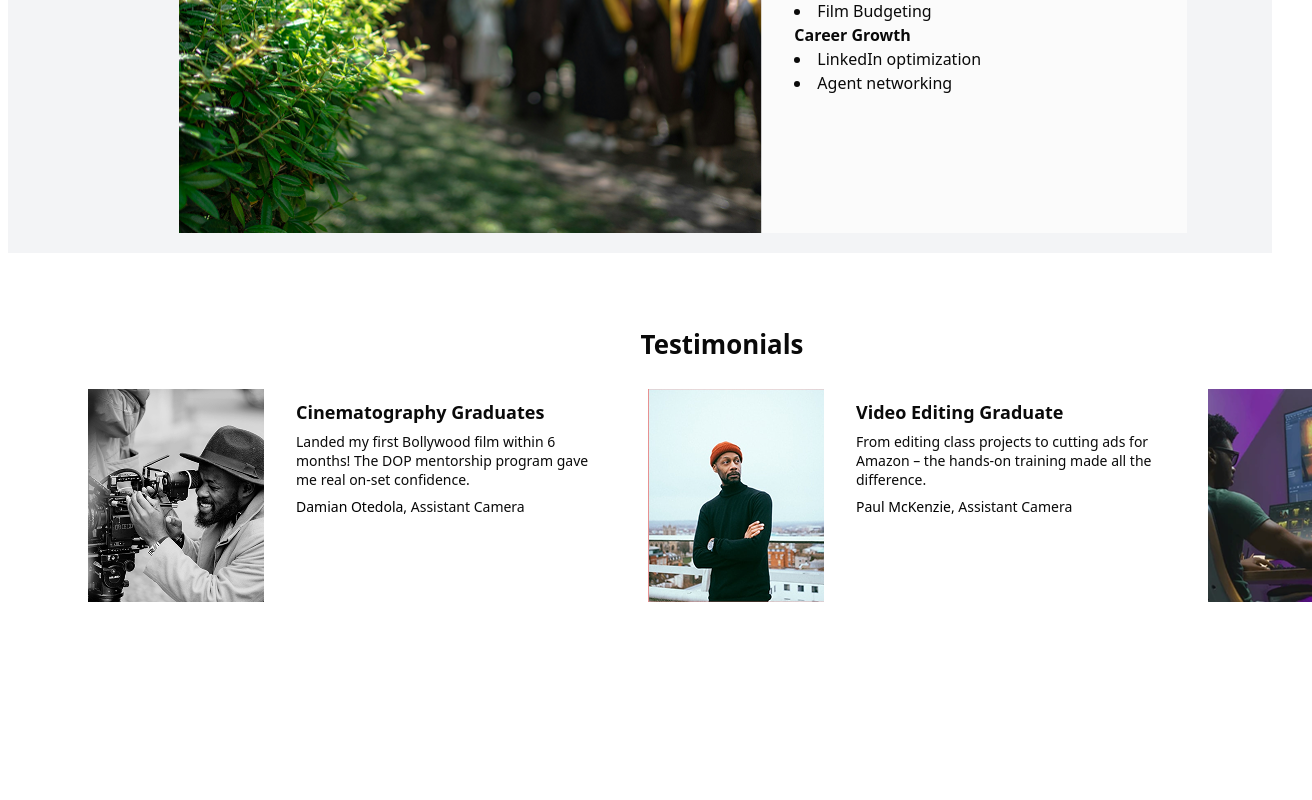
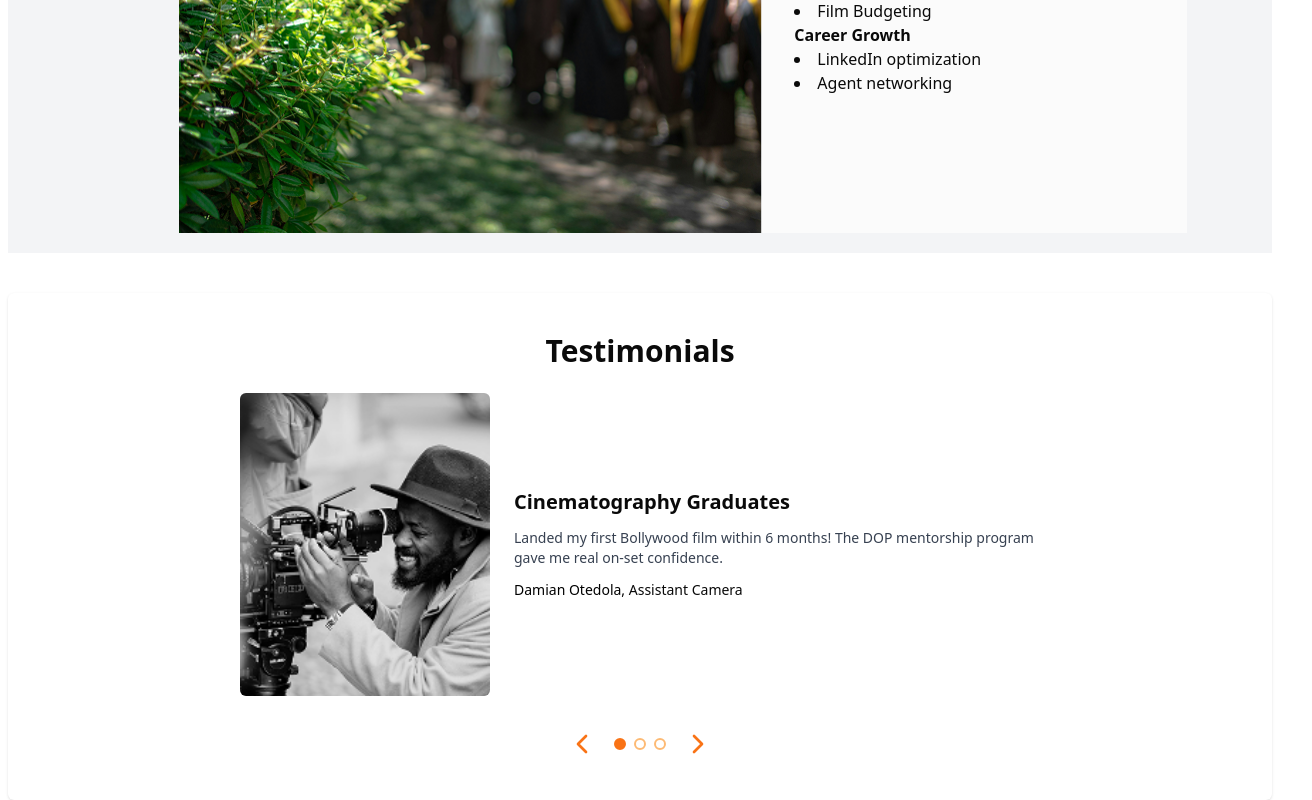
Before and after one commit to cyberrspace/lenscrewapp, a Next.js app: page / in a window 1280 px wide. Shown: the part 3135-3935 px from the top of the page, 1312 px wide, since content can reach past the window. Before the commit the page ends 3814 px from the top, so only its background shows below. Built offline with nearby package versions, Linux system fonts and the light colour scheme.

Commit message:
lenscrew work update

```diff
--- a/src/components/Testimonial.tsx
+++ b/src/components/Testimonial.tsx
@@ -1,82 +1,96 @@
-import React from 'react';
+'use client';
+import React, { useState } from 'react';
 import Image from 'next/image';
+import { ChevronLeft, ChevronRight } from 'lucide-react';
+
+const testimonials = [
+  {
+    image: '/cimenaphoto-bg.png',
+    title: 'Cinematography Graduates',
+    text: 'Landed my first Bollywood film within 6 months! The DOP mentorship program gave me real on-set confidence.',
+    name: 'Damian Otedola,',
+    role: 'Assistant Camera',
+  },
+  {
+    image: '/cimenablack-bg.png',
+    title: 'Video Editing Graduate',
+    text: 'From editing class projects to cutting ads for Amazon – the hands-on training made all the difference.',
+    name: 'Paul McKenzie,',
+    role: 'Video Editor',
+  },
+  {
+    image: '/cimenatech-bg.png',
+    title: 'Sound Design Graduate',
+    text: 'Mixing and mastering became second nature. The course got me freelance-ready!',
+    name: 'Aisha Bello,',
+    role: 'Sound Editor',
+  },
+
+];
 
 const Testimonial = () => {
+  const [currentIndex, setCurrentIndex] = useState(0);
+
+  const goToPrevious = () => {
+    setCurrentIndex((prev) => (prev === 0 ? testimonials.length - 1 : prev - 1));
+  };
+
+  const goToNext = () => {
+    setCurrentIndex((prev) => (prev === testimonials.length - 1 ? 0 : prev + 1));
+  };
+
+  const { image, title, text, name, role } = testimonials[currentIndex];
 
   return (
-    <div className='w-full max-w-[320px] h-[180px] sm:max-w-[640px] sm:h-[240px] md:max-w-[900px] md:h-[300px] lg:max-w-[1264px] lg:h-[386px] ml-12 mt-10
+    <div className="w-full max-w-[1264px] mx-auto mt-10 px-4 bg-white py-10 rounded-md shadow">
+      <div className="flex flex-col items-center text-center">
+        <h2 className="text-2xl sm:text-3xl font-bold mb-6">Testimonials</h2>
 
-  bg-white'>
+        {/* Content */}
+        <div className="flex flex-col sm:flex-row items-center justify-center gap-6">
+          <div className="w-full max-w-[300px] sm:max-w-[250px]">
+            <Image
+              src={image}
+              alt={title}
+              width={300}
+              height={200}
+              className="rounded-md w-full h-auto object-cover"
+            />
+          </div>
 
-      <div className='flex flex-col items-center justify-center text-center '>
-        <h2 className='w-[143px] h-[31px] text-[25.85px] font-bold p-8'>Testimonials</h2>
-      </div>
-
-      <div className='flex flex-row items-center justify-center mt-8 space-x-96 '>
-
-        <div className=" w-[full] h-[250px] ml-[20px] sm:w-[150px] sm:h-[180px] sm:ml-[40px] md:w-[176px] md:h-[213px]  flex flex-row space-x-8   ">
-
-           <Image
-              src="/cimenaphoto-bg.png"
-              alt="Cinemaphoto Background"
-              width={800}
-              height={400}
-              style={{ objectFit: 'cover', width: '100%' }}
-            />
-
-
-        <div className=" max-w-[700px] sm:max-w-[600px] flex flex-col space-y-2 w-[1750px] mt-3">
-            <h1 className="text-lg font-bold leading-tight w-full text-[17.26px] ">Cinematography Graduates</h1>
-            <p className="text-sm leading-snug w-[315px] text-[8.62px]">
-              Landed my first Bollywood film within 6 months! The DOP mentorship program gave me real on-set confidence.
-            </p>
-            <p className="text-sm font-medium text-[8.62px]">
-              <span className="text-black">Damian Otedola,</span> Assistant Camera
+          <div className="max-w-[600px] text-left space-y-3">
+            <h3 className="text-xl font-semibold">{title}</h3>
+            <p className="text-sm text-gray-700">{text}</p>
+            <p className="text-sm font-medium">
+              <span className="text-black">{name}</span> {role}
             </p>
           </div>
         </div>
 
-        <div className=" w-[120px] h-[150px] ml-[20px] sm:w-[150px] sm:h-[180px] sm:ml-[40px] md:w-[176px] md:h-[213px] md:ml-[80px] lg:ml-[171px] flex flex-row  space-x-8  bg-[rgba(243,126,126,0.98)] ">
+        {/* Arrows and Circles */}
+        <div className="flex items-center justify-center gap-4 mt-8">
+          {/* Left Arrow */}
+          <button onClick={goToPrevious} className="text-orange-500 hover:text-orange-600">
+            <ChevronLeft size={32} />
+          </button>
 
-          <Image
-            src="/cimenablack-bg.png"
-            alt="Cinemaphoto Background"
-            width={800}
-            height={400}
-            style={{ objectFit: 'cover', width: '100%' }}
-          />
-          <div className=" max-w-[700px] sm:max-w-[600px] flex flex-col space-y-2 w-[1750px] mt-3 ">
-            <h1 className="text-lg font-bold leading-tight w-full text-[17.26px]">Video Editing Graduate</h1>
-            <p className="text-sm leading-snug w-[315px] text-[8.62px]">
-              From editing class projects to cutting ads for Amazon – the hands-on training made all the difference.
-            </p>
-
-            <p className="text-sm font-medium w-full text-[8.62px]">
-              <span className="text-black">Paul McKenzie,</span>  Assistant Camera
-            </p>
+          {/* Dots */}
+          <div className="flex gap-2">
+            {testimonials.map((_, index) => (
+              <span
+                key={index}
+                className={`w-3 h-3 rounded-full border-2 ${currentIndex === index ? 'bg-orange-500 border-orange-500' : 'border-orange-300'
+                  }`}
+              />
+            ))}
           </div>
 
+          {/* Right Arrow */}
+          <button onClick={goToNext} className="text-orange-500 hover:text-orange-600">
+            <ChevronRight size={32} />
+          </button>
         </div>
-
-        <div className=" w-[120px] h-[150px] ml-[20px] sm:w-[150px] sm:h-[180px] sm:ml-[40px] md:w-[176px] md:h-[213px] md:ml-[80px] lg:ml-[171px] flex flex-row">
-          <Image
-            src="/cimenatech-bg.png"
-            alt="Cinemaphoto Background"
-            width={800}
-            height={400}
-            style={{ objectFit: 'cover', width: '100%' }}
-          />
-         </div>
-
       </div>
-
-
-      <div>
-
-      </div>
-
-
-
     </div>
   );
 };
```
